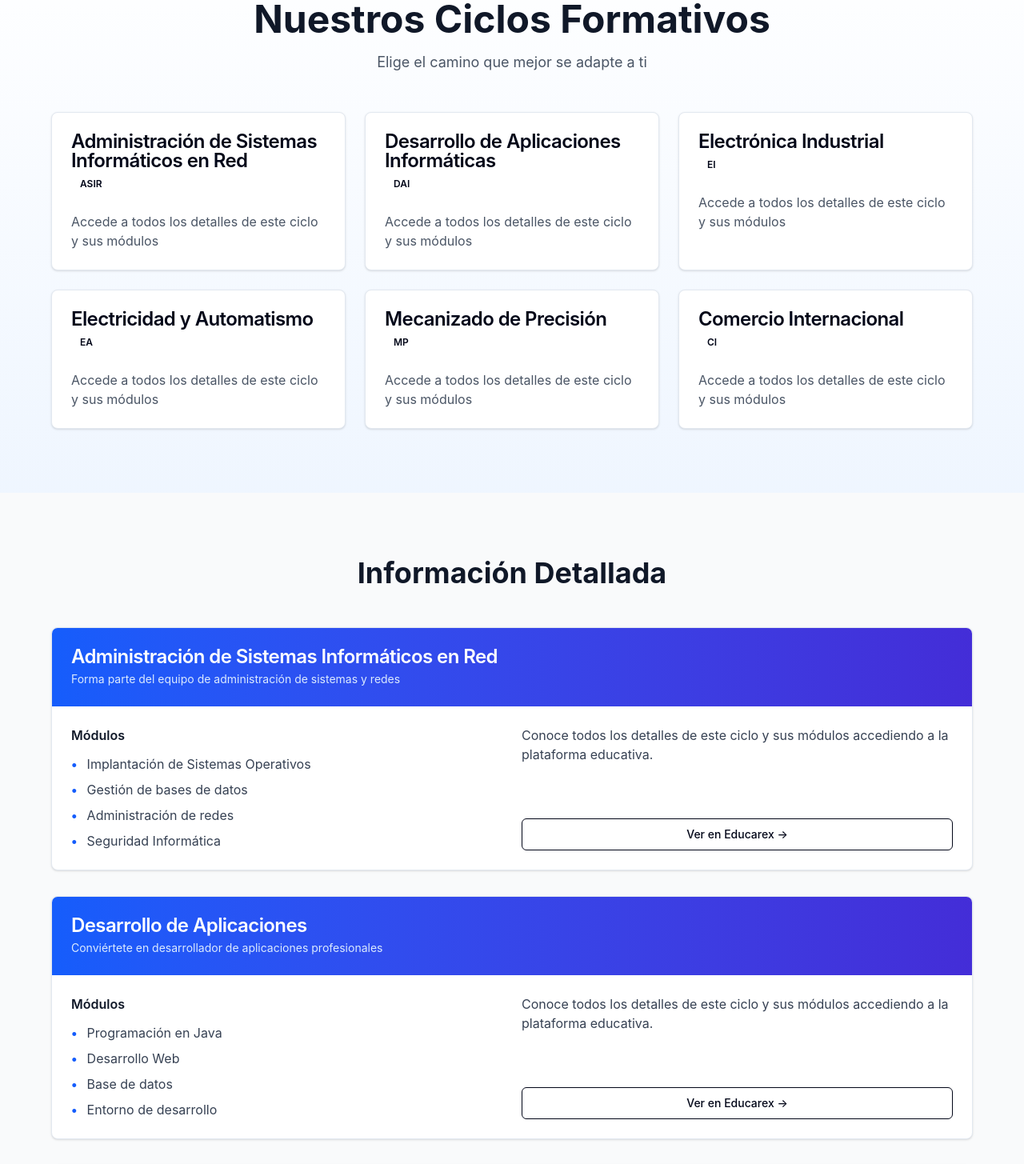
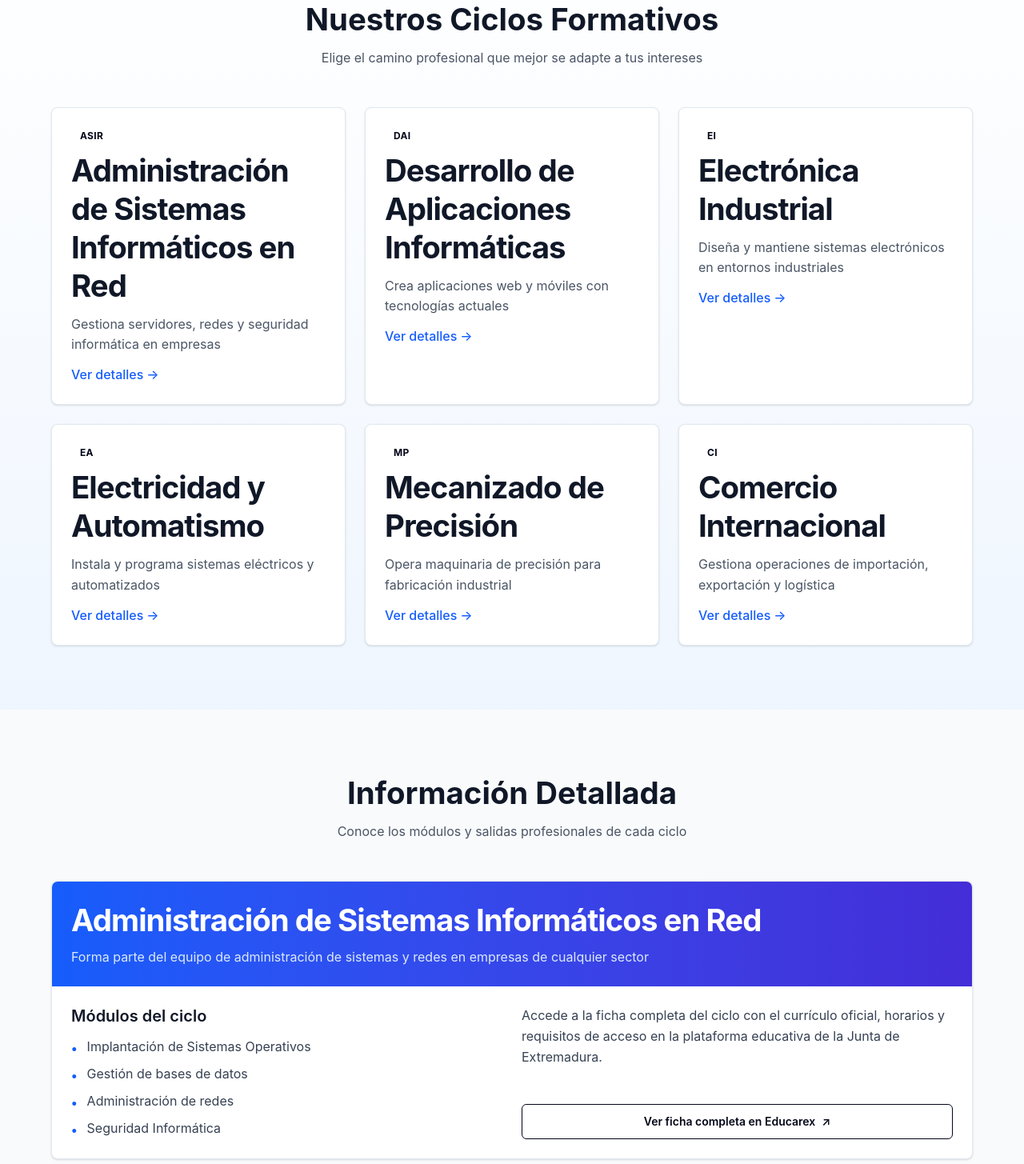
Before and after one commit to JorgeAlegre-403/Landing_IES_Albarregas, a React (Vite) app: page / in a window 1280 px wide. Shown: the part 880-2335 px from the top of the page at 80% size. Built offline with nearby package versions, Linux system fonts and the light colour scheme.

Commit message:
style: mejorar jerarquía tipográfica y legibilidad

```diff
--- a/src/components/CiclosCarousel.tsx
+++ b/src/components/CiclosCarousel.tsx
@@ -2,73 +2,90 @@ import { Card, CardHeader, CardTitle, CardContent } from '@/ui/card'
 import { Badge } from '@/ui/badge'
 
 const ciclos = [
-  {
-    id: 1,
-    nombre: "Administración de Sistemas Informáticos en Red",
-    codigo: "ASIR"
-  },
-  {
-    id: 2,
-    nombre: "Desarrollo de Aplicaciones Informáticas",
-    codigo: "DAI"
-  },
-  {
-    id: 3,
-    nombre: "Electrónica Industrial",
-    codigo: "EI"
-  },
-  {
-    id: 4,
-    nombre: "Electricidad y Automatismo",
-    codigo: "EA"
-  },
-  {
-    id: 5,
-    nombre: "Mecanizado de Precisión",
-    codigo: "MP"
-  },
-  {
-    id: 6,
-    nombre: "Comercio Internacional",
-    codigo: "CI"
-  }
+  { id: 1, nombre: "Administración de Sistemas Informáticos en Red", codigo: "ASIR",
+    descripcion: "Gestiona servidores, redes y seguridad informática en empresas" },
+  { id: 2, nombre: "Desarrollo de Aplicaciones Informáticas", codigo: "DAI",
+    descripcion: "Crea aplicaciones web y móviles con tecnologías actuales" },
+  { id: 3, nombre: "Electrónica Industrial", codigo: "EI",
+    descripcion: "Diseña y mantiene sistemas electrónicos en entornos industriales" },
+  { id: 4, nombre: "Electricidad y Automatismo", codigo: "EA",
+    descripcion: "Instala y programa sistemas eléctricos y automatizados" },
+  { id: 5, nombre: "Mecanizado de Precisión", codigo: "MP",
+    descripcion: "Opera maquinaria de precisión para fabricación industrial" },
+  { id: 6, nombre: "Comercio Internacional", codigo: "CI",
+    descripcion: "Gestiona operaciones de importación, exportación y logística" },
 ]
 
 export const CiclosCarousel = () => {
+  const handleCardActivate = (ciclo: typeof ciclos[0]) => {
+    document.getElementById('info')?.scrollIntoView({ behavior: 'smooth' })
+  }
+
+  const handleKeyDown = (e: React.KeyboardEvent, ciclo: typeof ciclos[0]) => {
+    if (e.key === 'Enter' || e.key === ' ') {
+      e.preventDefault()
+      handleCardActivate(ciclo)
+    }
+  }
+
   return (
-    <section id="ciclos" className="py-20 px-4 bg-linear-to-b from-white to-blue-50">
+    <section id="ciclos" className="py-20 px-4 bg-gradient-to-b from-white to-blue-50">
       <div className="max-w-6xl mx-auto">
+
+        {/* Jerarquía visual: H2 de sección — checklist punto 3 */}
         <div className="text-center mb-12">
-          <h2 className="text-4xl md:text-5xl font-bold text-gray-900 mb-4">Nuestros Ciclos Formativos</h2>
-          <p className="text-gray-600 text-lg">Elige el camino que mejor se adapte a ti</p>
+          <h2 className="text-4xl md:text-5xl font-bold text-gray-900 mb-3">
+            Nuestros Ciclos Formativos
+          </h2>
+          {/* Subtítulo más pequeño y con menos peso — principio de jerarquía */}
+          <p className="text-lg text-gray-600 max-w-xl mx-auto">
+            Elige el camino profesional que mejor se adapte a tus intereses
+          </p>
         </div>
 
-        <div className="grid grid-cols-1 md:grid-cols-2 lg:grid-cols-3 gap-6">
+        {/* Principio de alineación: grid uniforme, mismo espaciado entre tarjetas */}
+        <ul role="list" className="grid grid-cols-1 md:grid-cols-2 lg:grid-cols-3 gap-6">
           {ciclos.map((ciclo) => (
+            <li key={ciclo.id}>
               <Card
-              key={ciclo.id}
-              className="ciclo-card hover:shadow-lg cursor-pointer hover:scale-105 transition-transform duration-300"
                 role="button"
                 tabIndex={0}
-              onKeyDown={(e) => {
-                if (e.key === 'Enter' || e.code === 'Space') {
-                  e.preventDefault()
-                  console.log(`Ciclo seleccionado: ${ciclo.nombre}`)
-                }
-              }}
+                aria-label={`Ver información sobre ${ciclo.nombre}`}
+                onClick={() => handleCardActivate(ciclo)}
+                onKeyDown={(e) => handleKeyDown(e, ciclo)}
+                className="h-full cursor-pointer transition-all duration-300
+                           hover:shadow-lg hover:-translate-y-1
+                           focus:outline-none focus:ring-2 focus:ring-blue-500 focus:ring-offset-2"
               >
-              <CardHeader>
-                <CardTitle>{ciclo.nombre}</CardTitle>
-                <Badge variant="secondary" className="w-fit">{ciclo.codigo}</Badge>
+                <CardHeader className="pb-3">
+                  {/* Badge primero — principio de proximidad: código cerca del nombre */}
+                  <Badge
+                    variant="secondary"
+                    className="w-fit mb-2 text-xs font-bold tracking-wide"
+                    aria-label={`Código: ${ciclo.codigo}`}
+                  >
+                    {ciclo.codigo}
+                  </Badge>
+                  {/* H3 dentro de la jerarquía H1 > H2 > H3 */}
+                  <CardTitle className="text-lg leading-snug text-gray-900">
+                    {ciclo.nombre}
+                  </CardTitle>
                 </CardHeader>
                 <CardContent>
-                <p className="text-gray-600">
-                  Accede a todos los detalles de este ciclo y sus módulos
+                  {/* Descripción breve — escaneabilidad (checklist punto 3) */}
+                  <p className="text-base text-gray-600 leading-relaxed">
+                    {ciclo.descripcion}
+                  </p>
+                  {/* CTA implícito con flecha — checklist punto 5 */}
+                  <p className="mt-3 text-sm font-medium text-blue-600 flex items-center gap-1">
+                    Ver detalles
+                    <span aria-hidden="true">→</span>
                   </p>
                 </CardContent>
               </Card>
+            </li>
           ))}
-        </div>
+        </ul>
       </div>
     </section>
   )
--- a/src/components/InfoCiclos.tsx
+++ b/src/components/InfoCiclos.tsx
@@ -1,10 +1,5 @@
 import { Button } from '@/ui/button'
 import { Card, CardHeader, CardTitle, CardDescription, CardContent } from '@/ui/card'
-
-// Para optimización: si este componente crece significativamente (>50KB),
-// considera usar code-splitting con React.lazy():
-// export const InfoCiclos = lazy(() => import('./InfoCiclos').then(m => ({ default: m.InfoCiclosContent })))
-// Luego envuelve en <Suspense> en el componente padre
 
 const ciclosDetalle = [
   {
@@ -12,7 +7,7 @@ const ciclosDetalle = [
     nombre: "Administración de Sistemas Informáticos en Red",
     codigo: "ASIR",
     modulos: ["Implantación de Sistemas Operativos", "Gestión de bases de datos", "Administración de redes", "Seguridad Informática"],
-    descripcion: "Forma parte del equipo de administración de sistemas y redes",
+    descripcion: "Forma parte del equipo de administración de sistemas y redes en empresas de cualquier sector",
     enlaceEducarex: "https://www.educarex.es"
   },
   {
@@ -20,7 +15,7 @@ const ciclosDetalle = [
     nombre: "Desarrollo de Aplicaciones",
     codigo: "DAI",
     modulos: ["Programación en Java", "Desarrollo Web", "Base de datos", "Entorno de desarrollo"],
-    descripcion: "Conviértete en desarrollador de aplicaciones profesionales",
+    descripcion: "Conviértete en desarrollador de aplicaciones profesionales para web y escritorio",
     enlaceEducarex: "https://www.educarex.es"
   },
   {
@@ -28,7 +23,7 @@ const ciclosDetalle = [
     nombre: "Electrónica Industrial",
     codigo: "EI",
     modulos: ["Electrónica digital", "Sistemas de control", "Instalaciones industriales", "Automatismo"],
-    descripcion: "Especialízate en sistemas electrónicos industriales",
+    descripcion: "Especialízate en diseño y mantenimiento de sistemas electrónicos en entornos industriales",
     enlaceEducarex: "https://www.educarex.es"
   }
 ]
@@ -37,43 +32,67 @@ export const InfoCiclos = () => {
   return (
     <section id="info" className="py-20 px-4 bg-gray-50">
       <div className="max-w-6xl mx-auto">
-        <h2 className="text-4xl font-bold text-center text-gray-900 mb-12">Información Detallada</h2>
+
+        {/* H2 de sección — jerarquía visual checklist punto 3 */}
+        <h2 className="text-4xl font-bold text-center text-gray-900 mb-3">
+          Información Detallada
+        </h2>
+        <p className="text-center text-lg text-gray-600 mb-12 max-w-xl mx-auto">
+          Conoce los módulos y salidas profesionales de cada ciclo
+        </p>
 
         <div className="space-y-8">
           {ciclosDetalle.map((ciclo) => (
             <Card key={ciclo.id} className="overflow-hidden hover:shadow-lg transition-shadow">
-              <CardHeader className="bg-linear-to-r from-blue-600 to-indigo-700 text-white">
-                <CardTitle className="text-white">{ciclo.nombre}</CardTitle>
-                <CardDescription className="text-blue-100">{ciclo.descripcion}</CardDescription>
+
+              {/* Cabecera con gradiente oscuro — contraste texto blanco >5.5:1 (checklist punto 3) */}
+              <CardHeader className="bg-gradient-to-r from-blue-600 to-indigo-700 text-white">
+                <CardTitle className="text-white text-2xl">{ciclo.nombre}</CardTitle>
+                <CardDescription className="text-blue-100 text-base mt-1">
+                  {ciclo.descripcion}
+                </CardDescription>
               </CardHeader>
+
               <CardContent className="pt-6">
                 <div className="grid md:grid-cols-2 gap-6">
+
                   <div>
-                    <h4 className="font-semibold text-gray-900 mb-3">Módulos</h4>
-                    <ul className="space-y-2">
+                    {/* H3 — jerarquía H1 › H2 › H3, tamaño visualmente inferior a H2 */}
+                    <h3 className="text-lg font-semibold text-gray-900 mb-3">
+                      Módulos del ciclo
+                    </h3>
+                    {/* Lista con bullets semánticos — escaneabilidad checklist punto 3 */}
+                    <ul className="space-y-2" aria-label={`Módulos de ${ciclo.nombre}`}>
                       {ciclo.modulos.map((modulo, idx) => (
-                        <li key={idx} className="flex items-start gap-3">
-                          <span className="text-blue-600 font-bold">•</span>
-                          <span className="text-gray-700">{modulo}</span>
+                        <li key={idx} className="flex items-start gap-3 text-base text-gray-700">
+                          {/* Bullet decorativo oculto a lectores */}
+                          <span className="text-blue-600 font-bold mt-0.5" aria-hidden="true">•</span>
+                          {modulo}
                         </li>
                       ))}
                     </ul>
                   </div>
-                  <div className="flex flex-col justify-between">
-                    <p className="text-gray-700 mb-4">
-                      Conoce todos los detalles de este ciclo y sus módulos accediendo a la plataforma educativa.
+
+                  <div className="flex flex-col justify-between gap-4">
+                    <p className="text-base text-gray-700 leading-relaxed">
+                      Accede a la ficha completa del ciclo con el currículo oficial, horarios y
+                      requisitos de acceso en la plataforma educativa de la Junta de Extremadura.
                     </p>
+                    {/* CTA descriptivo — checklist punto 5: no "Enviar" genérico */}
                     <a
                       href={ciclo.enlaceEducarex}
                       target="_blank"
                       rel="noopener noreferrer"
-                      aria-label={`Ver ${ciclo.nombre} en Educarex - se abre en pestaña nueva`}
+                      aria-label={`Ver ficha completa de ${ciclo.nombre} en Educarex (se abre en nueva pestaña)`}
+                      className="focus:outline-none focus:ring-2 focus:ring-blue-500 rounded-md"
                     >
-                      <Button variant="outline" className="w-full">
-                        Ver en Educarex →
+                      <Button variant="outline" className="w-full min-h-[44px] font-semibold">
+                        Ver ficha completa en Educarex
+                        <span aria-hidden="true" className="ml-2">↗</span>
                       </Button>
                     </a>
                   </div>
+
                 </div>
               </CardContent>
             </Card>
--- a/src/styles/index.css
+++ b/src/styles/index.css
@@ -1,10 +1,73 @@
 @import "tailwindcss";
+
+html {
+  font-size: 16px;
+}
+
+body {
+  font-size: 1rem;
+  line-height: 1.6;
+  color: #1f2937;
+}
+
+h1 {
+  font-size: clamp(2rem, 5vw, 4.5rem);
+  font-weight: 700;
+  line-height: 1.15;
+}
+
+h2 {
+  font-size: clamp(1.5rem, 3vw, 2.5rem);
+  font-weight: 700;
+  line-height: 1.25;
+}
+
+h3 {
+  font-size: clamp(1.1rem, 2vw, 1.25rem);
+  font-weight: 600;
+  line-height: 1.35;
+}
+
+p {
+  font-size: 1rem;
+  line-height: 1.6;
+}
+
+button,
+a,
+[role="button"],
+input[type="submit"] {
+  min-height: 44px;
+}
+
+:focus-visible {
+  outline: 3px solid #3b82f6;
+  /* blue-500 */
+  outline-offset: 2px;
+}
+
+:focus:not(:focus-visible) {
+  outline: none;
+}
+
+.sr-only {
+  position: absolute;
+  width: 1px;
+  height: 1px;
+  padding: 0;
+  margin: -1px;
+  overflow: hidden;
+  clip: rect(0, 0, 0, 0);
+  white-space: nowrap;
+  border-width: 0;
+}
 
 @keyframes slide-up {
   from {
     opacity: 0;
     transform: translateY(30px);
   }
+
   to {
     opacity: 1;
     transform: translateY(0);
@@ -15,6 +78,7 @@
   from {
     opacity: 0;
   }
+
   to {
     opacity: 1;
   }
@@ -28,17 +92,3 @@
 .animate-fade-in {
   animation: fade-in 0.6s ease-out forwards;
 }
-
-:focus-visible {
-  outline: 2px solid #2563eb;
-  outline-offset: 2px;
-}
-
-button,
-a,
-input,
-textarea,
-select,
-[role="button"] {
-  outline-color: transparent;
-}
```
Lines whose indentation alone changed are shown as unchanged.
